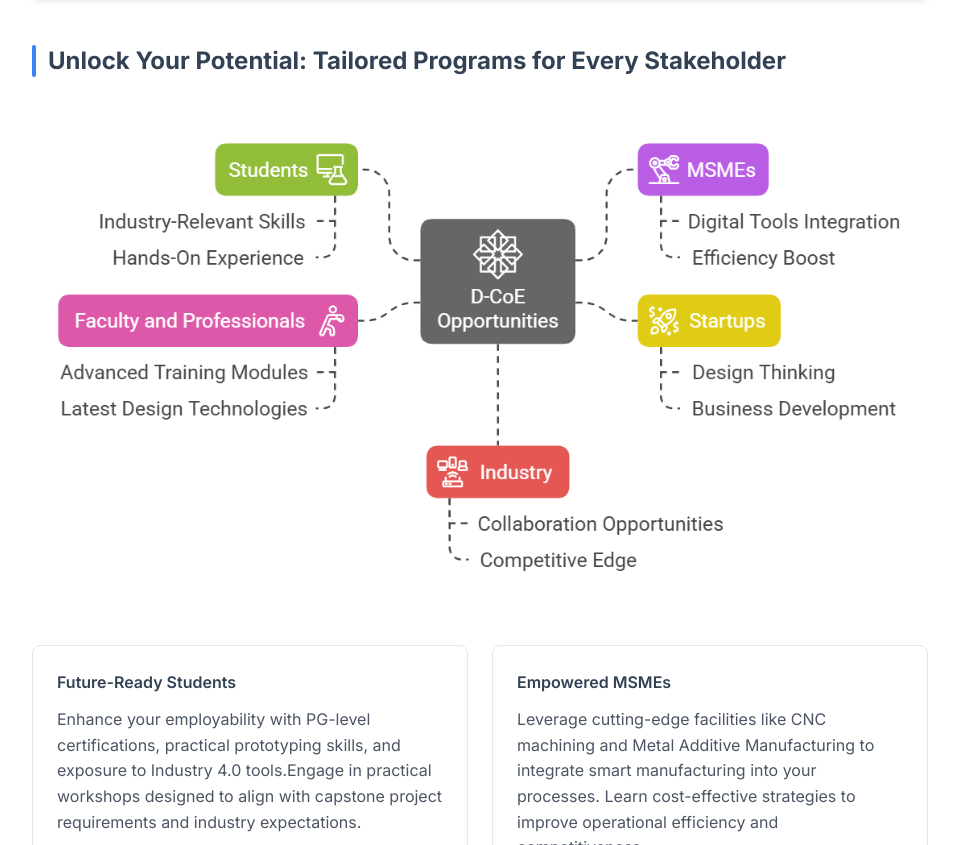
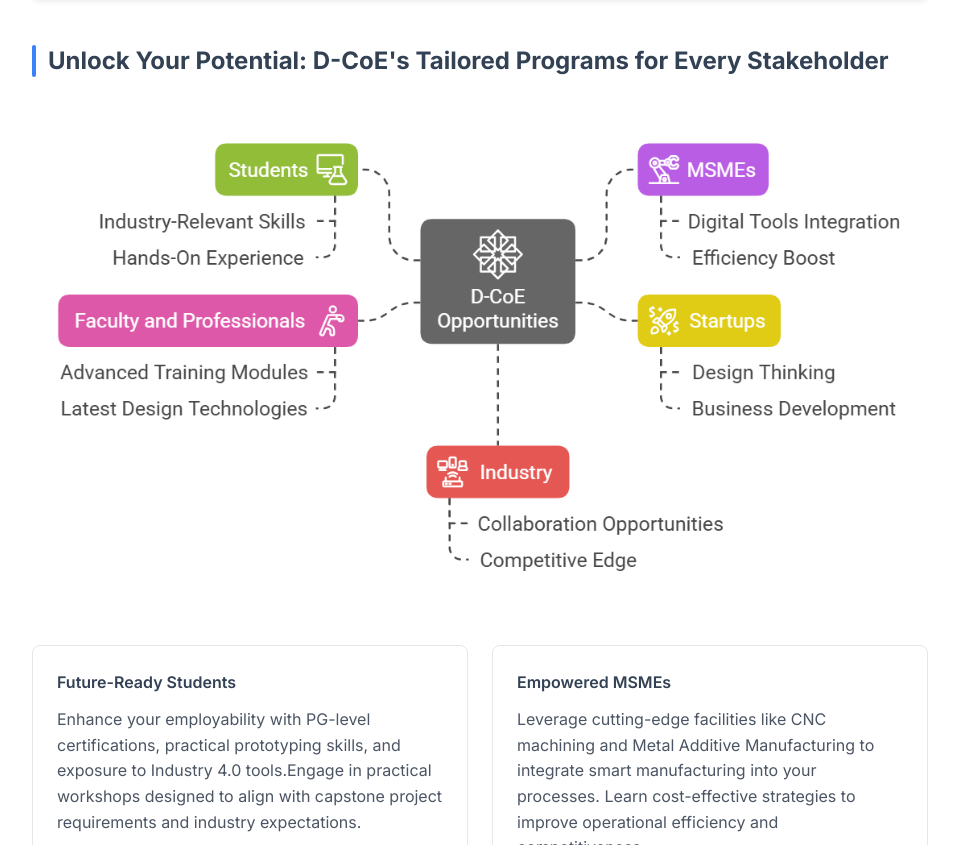
Before and after one commit to PrajwalPrabhuiisc/Broadcast4, a plain HTML site: page index.html in a window 1280 px wide. Shown: the part 1418-2263 px from the top of the page, without its empty margins (160-1119 px from the left). Drawn offline with nearby package versions, Linux system fonts and the light colour scheme.

Commit message:
index.html

```diff
--- a/index.html
+++ b/index.html
@@ -306,7 +306,7 @@
 </section>
                  <!-- Who We Serve Section -->
 <section class="mb-12">
-    <h2 class="section-title text-2xl font-bold">Unlock Your Potential: Tailored Programs for Every Stakeholder</h2>
+    <h2 class="section-title text-2xl font-bold">Unlock Your Potential: D-CoE's Tailored Programs for Every Stakeholder</h2>
     <div class="relative h-100 w-full bg-gray-120 mb-6 overflow-hidden">
         <img
             src="Opportunitie.png"
```
